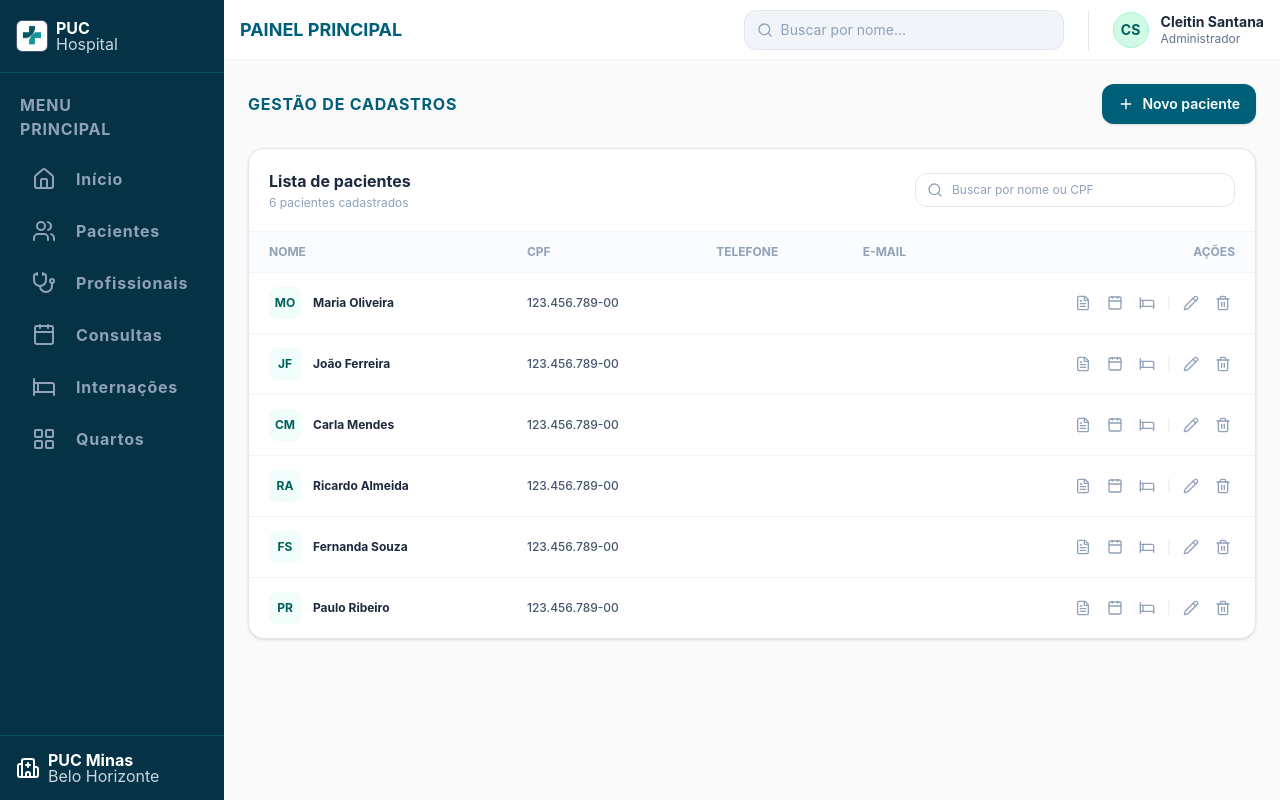
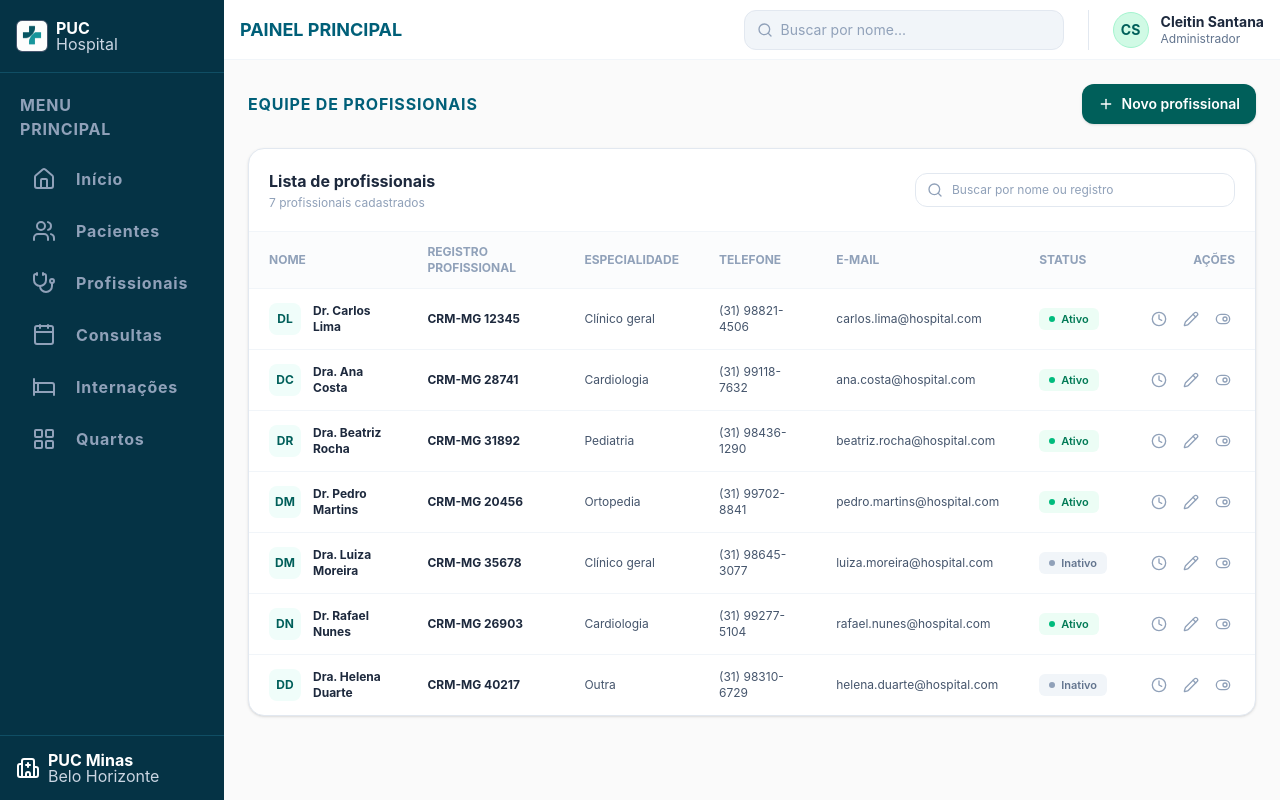
Before and after one commit to Nicolas-De-Almeida/sistema-hospitalar, a React (Vite) app in the folder frontend/: page / in a window 1280 px wide. Built offline with nearby package versions, Linux system fonts and the light colour scheme.

Commit message:
cria PainelProfissionais

```diff
--- a/frontend/src/App.jsx
+++ b/frontend/src/App.jsx
@@ -1,7 +1,8 @@
-import PainelPacientes from './pages/PainelPacientes';
 
-import { BrowserRouter, Routes, Route } from 'react-router-dom';
-import Layout from './components/Layout';
+import PainelProfissionais from './pages/PainelProfissionais'
+
+import { BrowserRouter, Routes, Route } from 'react-router-dom'
+import Layout from './components/Layout'
 
 export default function App() {
   return (
@@ -9,7 +10,8 @@ export default function App() {
     <BrowserRouter>
       <Layout>
         <Routes>
-          <Route path="/" element={<PainelPacientes/>} />
+
+          <Route path="/" element={<PainelProfissionais/>} />
         </Routes>
       </Layout>
     </BrowserRouter>
--- /dev/null
+++ b/frontend/src/data/profissionaisDataTeste.json
@@ -0,0 +1,65 @@
+[
+  {
+    "id": 1,
+    "nome": "Dr. Carlos Lima",
+    "registro": "CRM-MG 12345",
+    "especialidade": "Clínico geral",
+    "telefone": "(31) 98821-4506",
+    "email": "carlos.lima@hospital.com",
+    "status": "Ativo"
+  },
+  {
+    "id": 2,
+    "nome": "Dra. Ana Costa",
+    "registro": "CRM-MG 28741",
+    "especialidade": "Cardiologia",
+    "telefone": "(31) 99118-7632",
+    "email": "ana.costa@hospital.com",
+    "status": "Ativo"
+  },
+  {
+    "id": 3,
+    "nome": "Dra. Beatriz Rocha",
+    "registro": "CRM-MG 31892",
+    "especialidade": "Pediatria",
+    "telefone": "(31) 98436-1290",
+    "email": "beatriz.rocha@hospital.com",
+    "status": "Ativo"
+  },
+  {
+    "id": 4,
+    "nome": "Dr. Pedro Martins",
+    "registro": "CRM-MG 20456",
+    "especialidade": "Ortopedia",
+    "telefone": "(31) 99702-8841",
+    "email": "pedro.martins@hospital.com",
+    "status": "Ativo"
+  },
+  {
+    "id": 5,
+    "nome": "Dra. Luiza Moreira",
+    "registro": "CRM-MG 35678",
+    "especialidade": "Clínico geral",
+    "telefone": "(31) 98645-3077",
+    "email": "luiza.moreira@hospital.com",
+    "status": "Inativo"
+  },
+  {
+    "id": 6,
+    "nome": "Dr. Rafael Nunes",
+    "registro": "CRM-MG 26903",
+    "especialidade": "Cardiologia",
+    "telefone": "(31) 99277-5104",
+    "email": "rafael.nunes@hospital.com",
+    "status": "Ativo"
+  },
+  {
+    "id": 7,
+    "nome": "Dra. Helena Duarte",
+    "registro": "CRM-MG 40217",
+    "especialidade": "Outra",
+    "telefone": "(31) 98310-6729",
+    "email": "helena.duarte@hospital.com",
+    "status": "Inativo"
+  }
+]
--- /dev/null
+++ b/frontend/src/pages/PainelProfissionais.jsx
@@ -0,0 +1,103 @@
+import { Search, Plus, Clock, Pencil, ToggleRight } from 'lucide-react'
+
+import profissionaisDataTeste from '../data/profissionaisDataTeste.json'
+import { getIniciais } from '../utils/primeiraLetraMaiuscula';
+
+export default function PainelProfissionais() {
+    return (
+        <div>
+            <div className="flex items-center justify-between mb-6">
+                <div>
+                    <span className="font-bold tracking-wider text-cyan-800 uppercase">EQUIPE DE PROFISSIONAIS</span>
+                </div>
+
+                <button className="flex items-center gap-2 bg-teal-800 hover:bg-teal-900 text-white font-semibold text-sm px-4 py-2.5 rounded-xl shadow-sm transition-colors cursor-pointer">
+                    <Plus className="w-4 h-4" />
+                    <span>Novo profissional</span>
+                </button>
+            </div>
+
+            <div className="bg-white border border-slate-200 rounded-2xl shadow-sm overflow-hidden">
+
+                <div className="p-5 border-b border-slate-100 flex flex-col md:flex-row md:items-center justify-between gap-4">
+                    <div>
+                        <h2 className="font-bold text-slate-800 text-base">Lista de profissionais</h2>
+                        <p className="text-xs text-slate-400 mt-0.5">{profissionaisDataTeste?.length || 0} profissionais cadastrados</p>
+                    </div>
+
+                    <div className="relative w-full md:w-80">
+                        <Search className="w-4 h-4 text-slate-400 absolute left-3 top-1/2 -translate-y-1/2" />
+                        <input type="text" placeholder="Buscar por nome ou registro" className="w-full pl-9 pr-3 py-2 border border-slate-200 rounded-xl text-xs text-slate-800 focus:outline-none focus:border-teal-600 transition-colors placeholder:text-slate-400"/>
+                    </div>
+                </div>
+
+                <div className="overflow-x-auto">
+                    <table className="w-full text-left text-xs">
+                        <thead>
+                            <tr className="text-slate-400 font-bold border-b border-slate-100 bg-slate-50/50">
+                                <th className="py-3 px-5">NOME</th>
+                                <th className="py-3 px-5">REGISTRO PROFISSIONAL</th>
+                                <th className="py-3 px-5">ESPECIALIDADE</th>
+                                <th className="py-3 px-5">TELEFONE</th>
+                                <th className="py-3 px-5">E-MAIL</th>
+                                <th className="py-3 px-5">STATUS</th>
+                                <th className="py-3 px-5 text-right">AÇÕES</th>
+                            </tr>
+                        </thead>
+                        <tbody className="divide-y divide-slate-100">
+                            {profissionaisDataTeste.map((prof) => (
+                                <tr key={prof.id} className="hover:bg-slate-50/60 transition-colors">
+                                    <td className="py-3.5 px-5">
+                                        <div className="flex items-center gap-3">
+                                            <div className="w-8 h-8 rounded-lg bg-teal-50 text-teal-800 font-bold text-xs flex items-center justify-center shrink-0">
+                                                {getIniciais(prof.nome)}
+                                            </div>
+                                            <span className="font-bold text-slate-800 text-xs">
+                                                {prof.nome}
+                                            </span>
+                                        </div>
+                                    </td>
+                                    <td className="py-3.5 px-5 text-slate-800 font-bold">
+                                        {prof.registro}
+                                    </td>
+                                    <td className="py-3.5 px-5 text-slate-600">
+                                        {prof.especialidade}
+                                    </td>
+                                    <td className="py-3.5 px-5 text-slate-600">
+                                        {prof.telefone}
+                                    </td>
+                                    <td className="py-3.5 px-5 text-slate-600">
+                                        {prof.email}
+                                    </td>
+                                    <td className="py-3.5 px-5">
+                                        {prof.status === 'Ativo' ? (
+                                            <span className="inline-flex items-center gap-1.5 px-2.5 py-1 rounded-md text-[11px] font-semibold bg-emerald-50 text-emerald-700">
+                                                <span className="w-1.5 h-1.5 rounded-full bg-emerald-500"></span>Ativo</span>
+                                        ) : (
+                                            <span className="inline-flex items-center gap-1.5 px-2.5 py-1 rounded-md text-[11px] font-semibold bg-slate-100 text-slate-500">
+                                                <span className="w-1.5 h-1.5 rounded-full bg-slate-400"></span>Inativo</span>
+                                        )}
+                                    </td>
+                                    <td className="py-3.5 px-5">
+                                        <div className="flex items-center justify-end gap-2 text-slate-400">
+                                            <button className="hover:text-slate-700 p-1 transition-colors cursor-pointer" title="Horários de Atendimento">
+                                                <Clock className="w-4 h-4" />
+                                            </button>
+                                            <button className="hover:text-slate-700 p-1 transition-colors cursor-pointer" title="Editar">
+                                                <Pencil className="w-4 h-4" />
+                                            </button>
+                                            <button className="hover:text-slate-700 p-1 transition-colors cursor-pointer" title="Alterar Status">
+                                                <ToggleRight className="w-4 h-4" />
+                                            </button>
+                                        </div>
+                                    </td>
+                                </tr>
+                            ))}
+                        </tbody>
+                    </table>
+                </div>
+
+            </div>
+        </div>
+    );
+}
```
